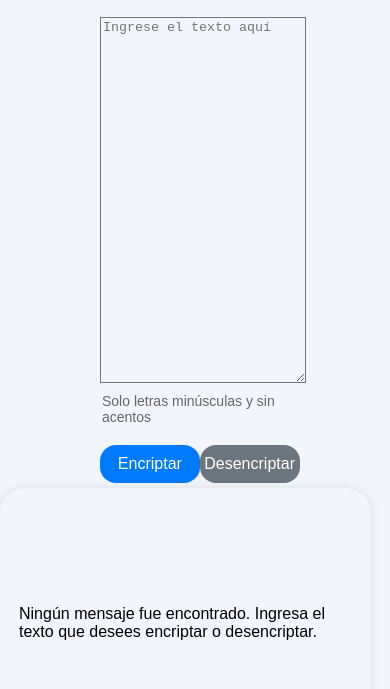
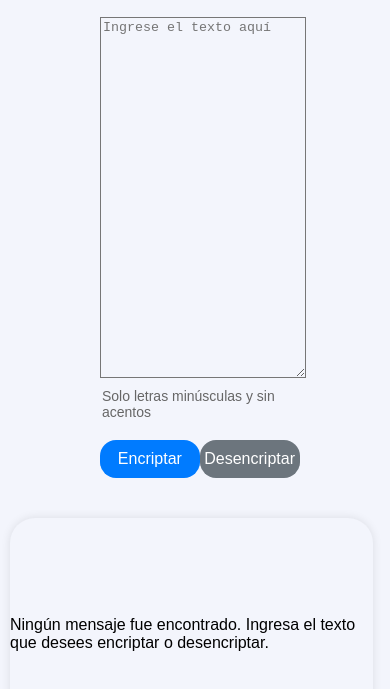
Before and after one commit to valeriad2002/ChallegeValeria, a plain HTML site: page index.html in a window 390 px wide. Shown: the part 43-732 px from the top of the page. Drawn offline with Linux system fonts and the light colour scheme.

Commit message:
ajuste responsivo

```diff
--- a/style/style.css
+++ b/style/style.css
@@ -167,17 +167,10 @@ header {
     }
     .right-side {
         background-color: #F3F5FC;
-        flex: 1;
-        display: flex;
-    /* flex-direction: column; */
-    /* justify-content: center; */
-        align-items: center;
-        padding: 19px;
-    /*background-color: #FFFFFF;
-    /* margin-top: -21px; */
-    /* padding-bottom: 150px; */
-    /* width: 20px;*/
+        width: 98%;
+        margin: 10px;
     }
+
 
     .buttons button {
         width: 100%;
```
